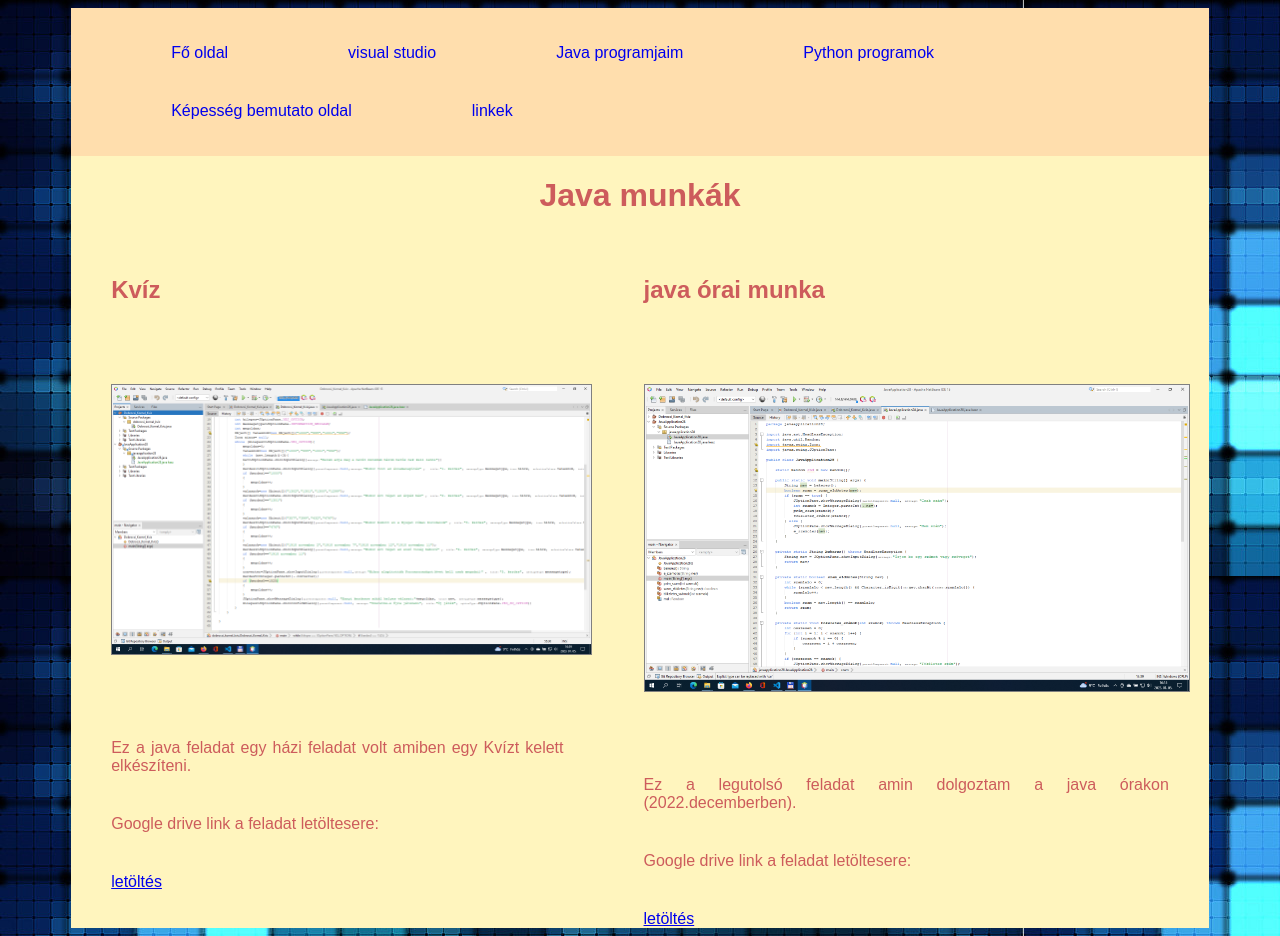
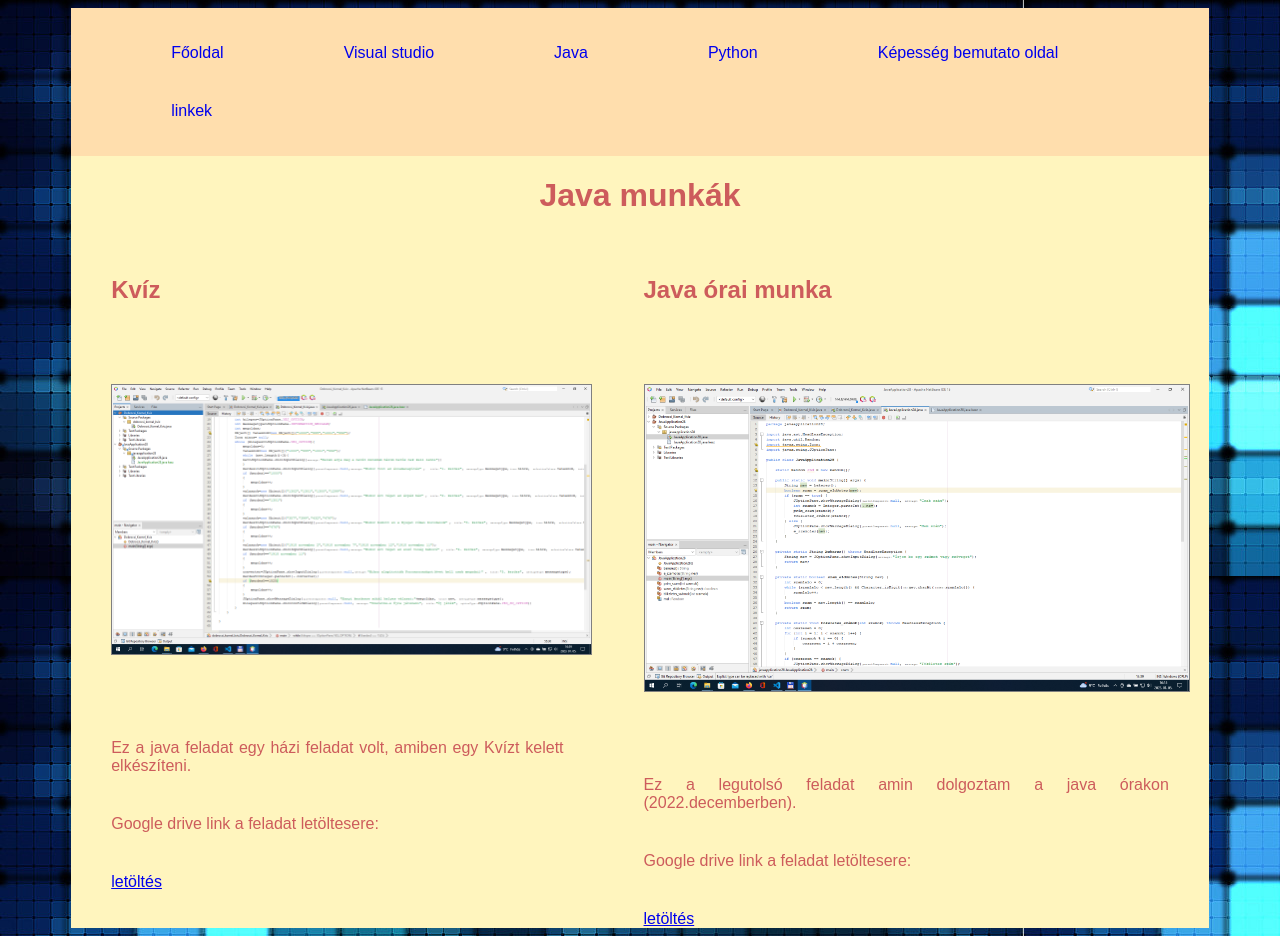
Before and after one commit to dkornel01/dobrocsi_kornel_januari_kotelezo, a plain HTML site: page Weblapjaim_2022_1.html in a window 1280 px wide. Drawn offline with Linux system fonts and the light colour scheme.

Commit message:
javitás

```diff
--- a/Weblapjaim_2022_1.html
+++ b/Weblapjaim_2022_1.html
@@ -18,10 +18,10 @@
         </header>
         <nav>
             <ul>
-                <li><a href="index.html">Fő oldal</a></li>
-                <li><a href="weblapjaim.html">visual studio</a></li>
-                <li><a href="Weblapjaim_2022_1.html">Java programjaim</a></li>
-                <li><a href="Weblapjaim_2022_2.html">Python programok</a></li>
+                <li><a href="index.html">Főoldal</a></li>
+                <li><a href="weblapjaim.html">Visual studio</a></li>
+                <li><a href="Weblapjaim_2022_1.html">Java</a></li>
+                <li><a href="Weblapjaim_2022_2.html">Python</a></li>
                 <li><a href="kepesseg_bemutato.html">Képesség bemutato oldal</a></li>
                 <li><a href="linkek.html">linkek</a></li>
             </ul>
@@ -29,12 +29,12 @@
         <article>
             <h2>Kvíz</h2>
             <img src="kepek/2023-01-05 (3).png" alt="">
-            <p>Ez a java feladat egy házi feladat volt amiben egy Kvízt kelett elkészíteni.</p>
+            <p>Ez a java feladat egy házi feladat volt, amiben egy Kvízt kelett elkészíteni.</p>
             <p>Google drive link a feladat letöltesere:</p>
             <a href="https://drive.google.com/file/d/1gtMbdVTQZoNHgIH9PrllIDNY10_pVEOd/view?usp=share_link">letöltés</a>
         </article>
         <aside>
-            <h2>java órai munka</h2>
+            <h2>Java órai munka</h2>
             <img src="kepek/2023-01-05 (2).png" alt="">
             <p>Ez a legutolsó feladat amin dolgoztam a java órakon (2022.decemberben).</p>
             <p>Google drive link a feladat letöltesere:</p>
```
Also changed, not shown: Weblapjaim_2022_2.html (+5 -5 lines), index.html (+4 -4 lines), kepesseg_bemutato.html (+4 -4 lines), linkek.html (+4 -4 lines), weblapjaim.html (+6 -6 lines).
